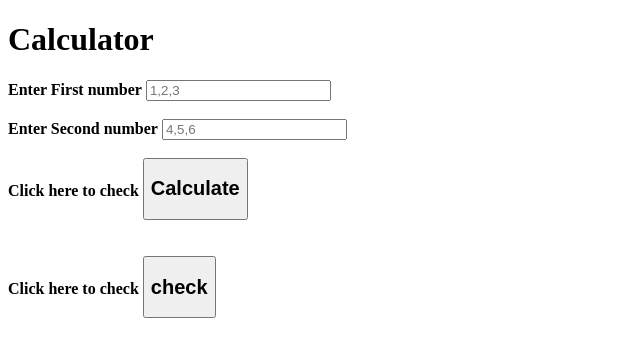
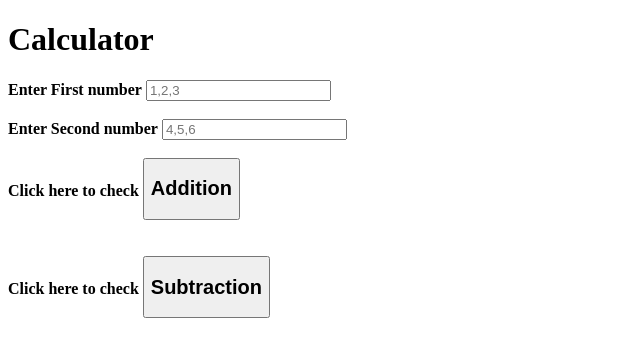
Before and after one commit to TorpidCoder/DjangoProjects, a Django app: template calculator/templates/homepage.html in a window 1280 px wide. Shown: the top 357 px of the page, without its empty margins (0-640 px from the left). Run offline with Django 3.2, Linux system fonts and the light colour scheme; the template is opened without the code that fills it, so the values that code supplies are empty.

Commit message:
more commits

```diff
--- a/calculator/calculator/urls.py
+++ b/calculator/calculator/urls.py
@@ -6,6 +6,6 @@ from . import views
 urlpatterns = [
     url('^admin/',admin.site.urls),
     url('^$',views.homepage,name='homepage'),
-    url('^calculate/',views.calculate,name='calculate'),
-    url('^check/',views.check,name='check'),
+    url('^addition/',views.addition,name='addition'),
+    url('^subtract/',views.subtract,name='subtract'),
 ]
--- a/calculator/templates/homepage.html
+++ b/calculator/templates/homepage.html
@@ -5,7 +5,7 @@
 <meta name="viewport" content="width=device-width, initial-scale=1">
 <body>
 <div class="bg-img">
-  <form action = "{% url 'calculate' %}">
+  <form action = "{% url 'addition' %}">
     <h1>Calculator</h1>
 
     <label for="number"><b>Enter First number</b></label>
@@ -19,7 +19,7 @@
     <br>
 
     <label for="submit"><b>Click here to check</b></label>
-    <button type="submit" class="btn"><b><h2>Calculate</h2></b></button>
+    <button type="submit" class="btn"><b><h2>Addition</h2></b></button>
   </form>
 </div>
 
@@ -27,10 +27,10 @@
 <br>
 
 <div class="bg-img">
-  <form action = "{% url 'check' %}">
+  <form action = "{% url 'subtract' %}">
 
     <label for="submit"><b>Click here to check</b></label>
-    <button type="submit" class="btn"><b><h2>check</h2></b></button>
+    <button type="submit" class="btn"><b><h2>Subtraction</h2></b></button>
   </form>
 </div>
 
--- a/calculator/templates/calculate.html
+++ b/calculator/templates/subtract.html
@@ -12,7 +12,6 @@ body {
 <h4>The number 2 you have entered is = {{Snumber}}</h4>
 
 <h4>The result for addition is  : {{addition}}</h4>
-<h4>The result for subtract is  : {{subtract}}</h4>
 
 <br>
 <br>
```
Also changed, not shown: calculator/calculator/views.py (+10 -6 lines), calculator/templates/addition.html (added, +22 -0 lines).
